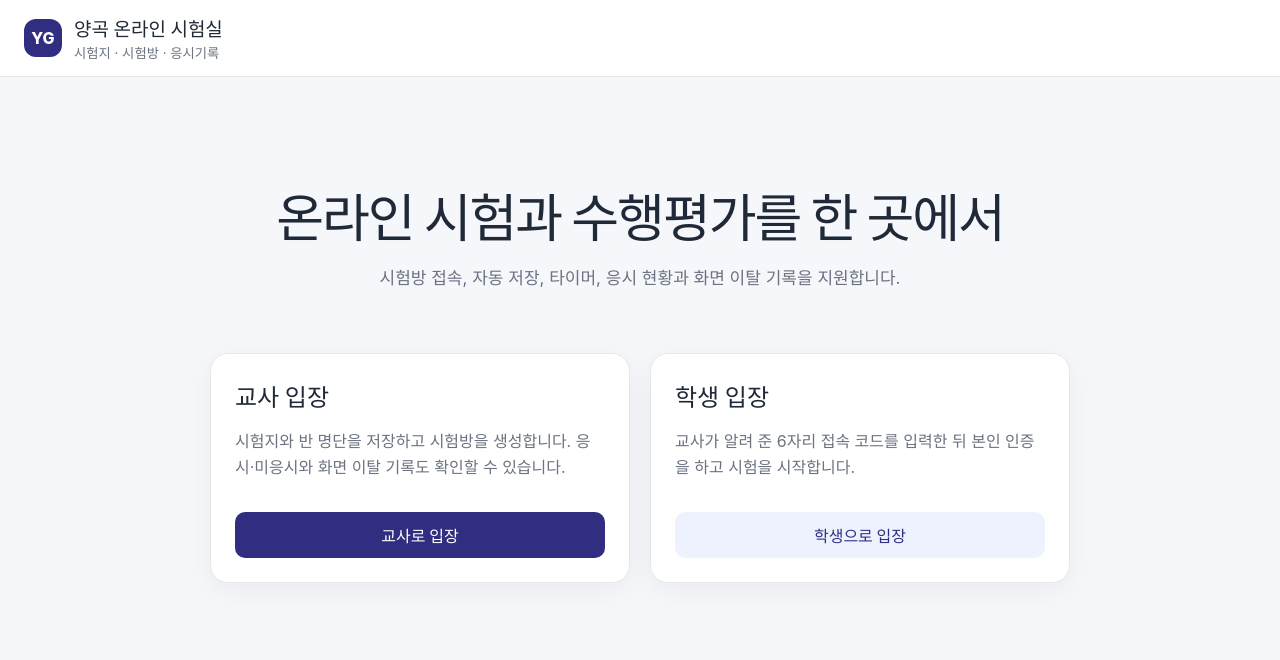
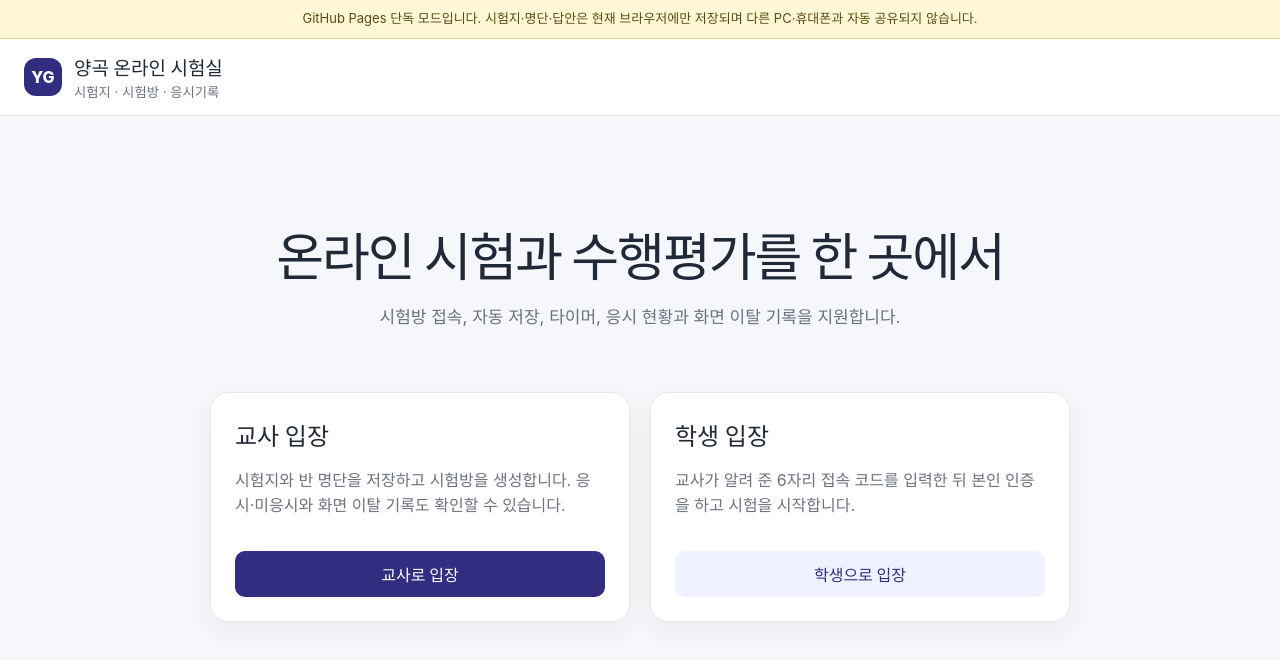
Before and after one commit to ryujee79/yg_no_ai, a website: page index.html in a window 1280 px wide. Drawn offline with nearby package versions, Linux system fonts and the light colour scheme; a script that the page names is missing.

Commit message:
Switch app to GitHub Pages local mode

```diff
--- a/index.html
+++ b/index.html
@@ -10,8 +10,14 @@
   <script src="https://cdnjs.cloudflare.com/ajax/libs/pdf.js/3.11.174/pdf.min.js"></script>
   <script src="https://cdnjs.cloudflare.com/ajax/libs/jspdf/2.5.1/jspdf.umd.min.js"></script>
   <script src="https://cdnjs.cloudflare.com/ajax/libs/html2canvas/1.4.1/html2canvas.min.js"></script>
+  <style>
+    .github-only-banner{background:#fff7d6;border-bottom:1px solid #e8d58a;color:#5b4a12;padding:9px 16px;text-align:center;font-size:13px;line-height:1.5}
+  </style>
 </head>
 <body>
+  <div class="github-only-banner">
+    GitHub Pages 단독 모드입니다. 시험지·명단·답안은 현재 브라우저에만 저장되며 다른 PC·휴대폰과 자동 공유되지 않습니다.
+  </div>
   <div id="app"></div>
   <div id="toast" class="toast" aria-live="polite"></div>
   <div id="fullscreen-lock" class="fullscreen-lock hidden">
@@ -22,6 +28,7 @@
     </div>
   </div>
   <div id="pdf-stage" class="pdf-stage" aria-hidden="true"></div>
+  <script src="./github-local-api.js"></script>
   <script type="module" src="./app.js"></script>
 </body>
 </html>
```
